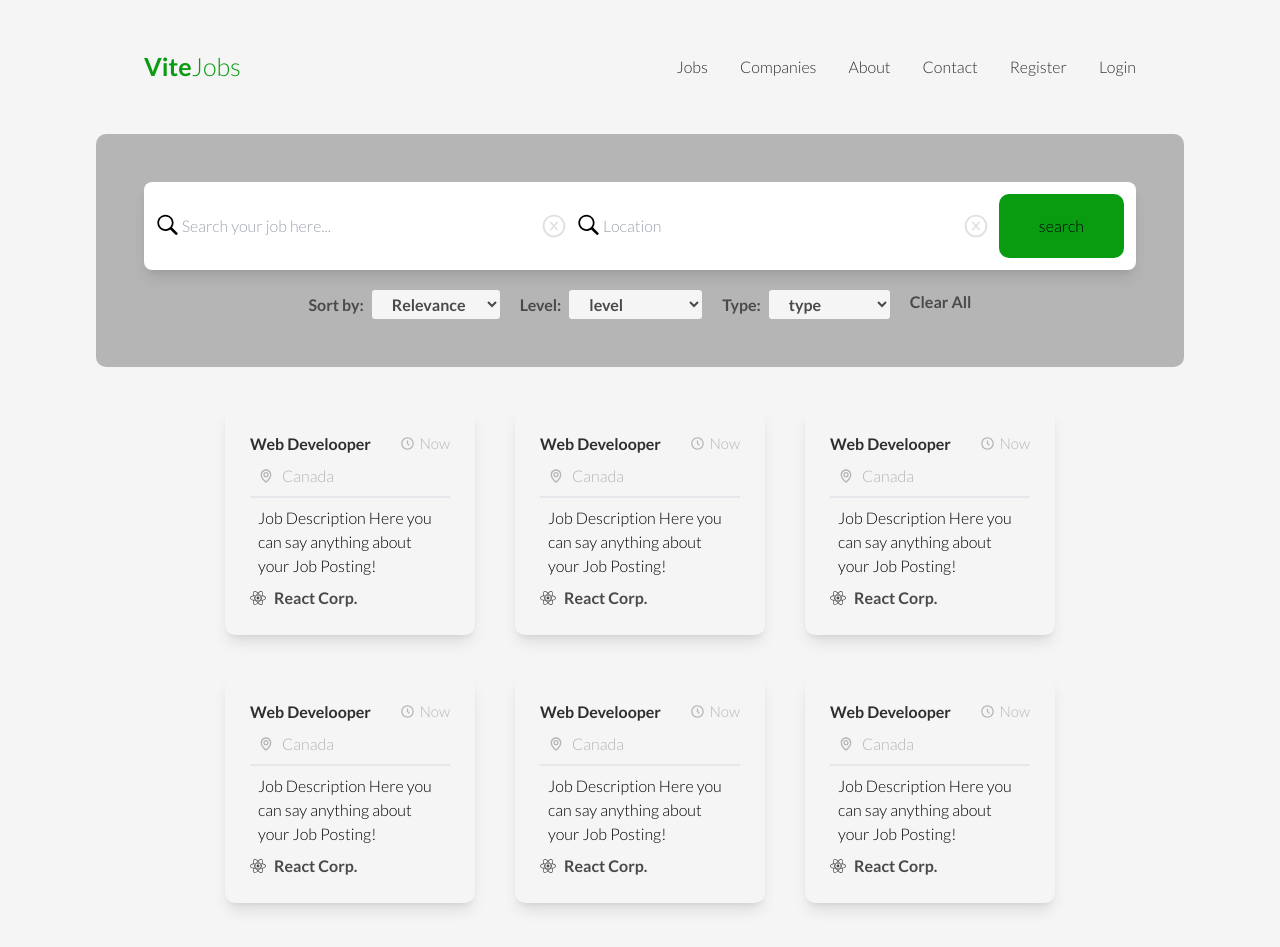
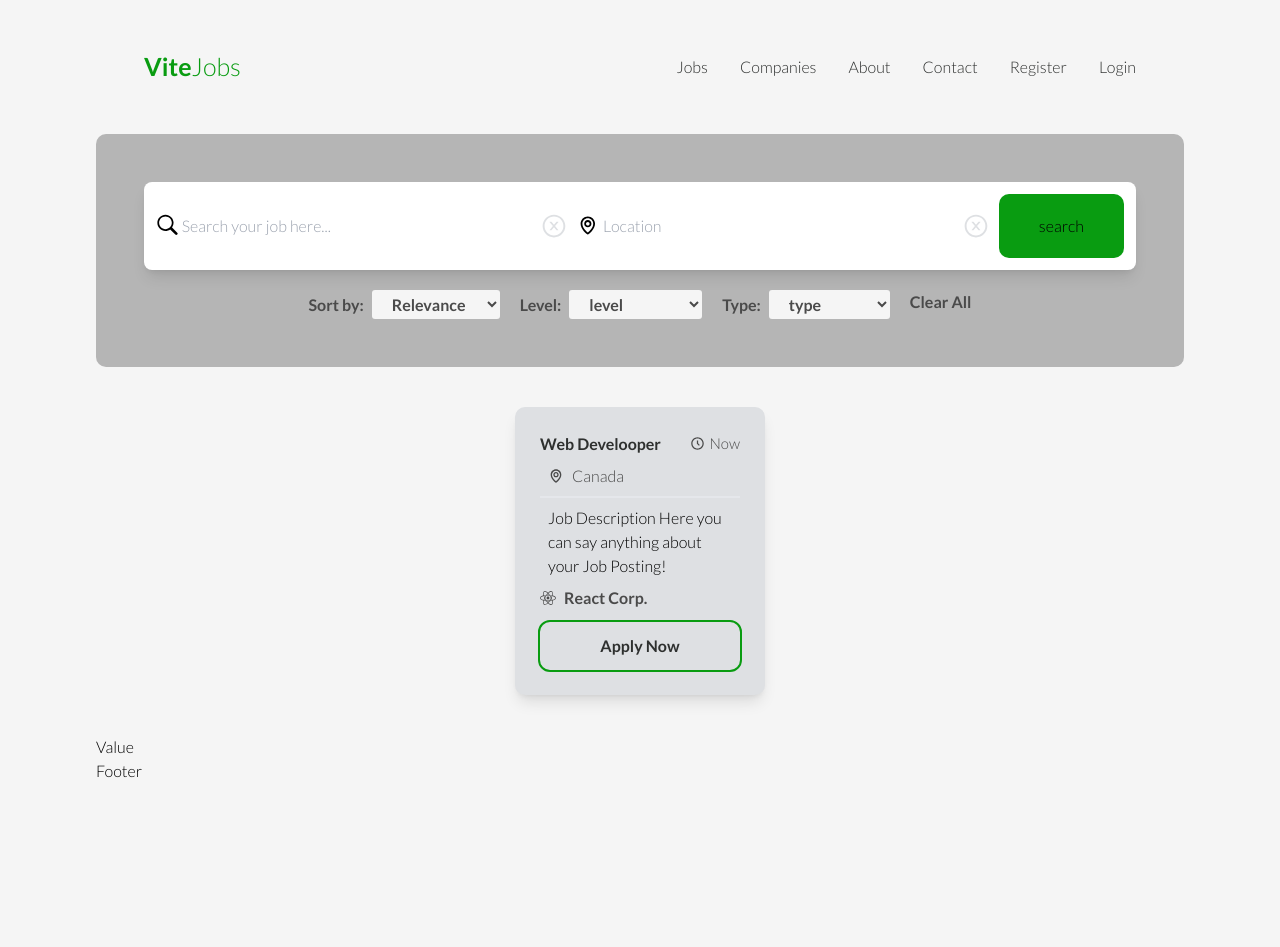
Before and after one commit to SamIxCode/ViteJobs, a React (Vite) app: page / in a window 1280 px wide. Shown: the top 947 px of the page. After the commit the page ends 800 px from the top, so only its background shows below. Built offline with nearby package versions, Linux system fonts and the light colour scheme.

Commit message:
customization of job div

```diff
--- a/src/compontents/JobDiv/Job.jsx
+++ b/src/compontents/JobDiv/Job.jsx
@@ -10,120 +10,28 @@ export const Job = () => {
       <div className="jobContainer flex gap-10 justify-center
       flex-wrap items-center py-10">
 
-        <div className="group group/item singleJob w-[250px] p-[25px] bg-whiteSmoke
+      <div className="group group/item singleJob w-[250px] p-[25px] bg-greyColor
         rounded-[10px] hover:bg-greenColor shadow-lg shadow-darkGrey-400/700
-        hover:shadow-lg">
+        hover:shadow-lg hover:duration-500 transition duration-150 ease-in hover:ease-out">
           <span className='flex justify-between items-center gap-2'>
             <h1 className=' text-[16px] font-semibold text-textColor'>Web Develooper</h1>
-            <span className='flex items-center gap-1 text-[15px] text-darkerGrey'> <BiTimeFive /> Now </span>
+            <span className='flex items-center gap-1 text-[15px] text-darkGrey'> <BiTimeFive /> Now </span>
           </span>
-          <h6 className='text-darkerGrey flex items-center gap-2 p-2'>
+          <h6 className='text-darkGrey flex items-center gap-2 p-2'>
             <BiMap />Canada
           </h6>
           <p className='Posting Job border-t-2 p-2 hover:text-black'>Job Description
             Here you can say anything about your Job Posting!</p>
 
-          <div className='companyDiv flex items-center gap-2 font-semibold text-darkGrey'>
+          <div className=' pb-3 companyDiv flex items-center gap-2 font-semibold text-darkGrey'>
             <FaReact /> React Corp.
+          </div>
+
+          <button className=' outline outline-2 outline-greenColor rounded-[10px] gap-2 p-3 block w-full font-semibold text-textColor bg-transparent group-hover:bg-whiteSmoke hover:duration-500 '>
+            Apply Now
+          </button>
 
           </div>
-
-        </div>
-        <div className="group group/item singleJob w-[250px] p-[25px] bg-whiteSmoke
-        rounded-[10px] hover:bg-greenColor shadow-lg shadow-darkGrey-400/700
-        hover:shadow-lg">
-          <span className='flex justify-between items-center gap-2'>
-            <h1 className=' text-[16px] font-semibold text-textColor'>Web Develooper</h1>
-            <span className='flex items-center gap-1 text-[15px] text-darkerGrey'> <BiTimeFive /> Now </span>
-          </span>
-          <h6 className='text-darkerGrey flex items-center gap-2 p-2'>
-            <BiMap />Canada
-          </h6>
-          <p className='Posting Job border-t-2 p-2 hover:text-black'>Job Description
-            Here you can say anything about your Job Posting!</p>
-
-          <div className='companyDiv flex items-center gap-2 font-semibold text-darkGrey'>
-            <FaReact /> React Corp.
-
-          </div>
-
-        </div>
-        <div className="group group/item singleJob w-[250px] p-[25px] bg-whiteSmoke
-        rounded-[10px] hover:bg-greenColor shadow-lg shadow-darkGrey-400/700
-        hover:shadow-lg">
-          <span className='flex justify-between items-center gap-2'>
-            <h1 className=' text-[16px] font-semibold text-textColor'>Web Develooper</h1>
-            <span className='flex items-center gap-1 text-[15px] text-darkerGrey'> <BiTimeFive /> Now </span>
-          </span>
-          <h6 className='text-darkerGrey flex items-center gap-2 p-2'>
-            <BiMap />Canada
-          </h6>
-          <p className='Posting Job border-t-2 p-2 hover:text-black'>Job Description
-            Here you can say anything about your Job Posting!</p>
-
-          <div className='companyDiv flex items-center gap-2 font-semibold text-darkGrey'>
-            <FaReact /> React Corp.
-
-          </div>
-
-        </div>
-        <div className="group group/item singleJob w-[250px] p-[25px] bg-whiteSmoke
-        rounded-[10px] hover:bg-greenColor shadow-lg shadow-darkGrey-400/700
-        hover:shadow-lg">
-          <span className='flex justify-between items-center gap-2'>
-            <h1 className=' text-[16px] font-semibold text-textColor'>Web Develooper</h1>
-            <span className='flex items-center gap-1 text-[15px] text-darkerGrey'> <BiTimeFive /> Now </span>
-          </span>
-          <h6 className='text-darkerGrey flex items-center gap-2 p-2'>
-            <BiMap />Canada
-          </h6>
-          <p className='Posting Job border-t-2 p-2 hover:text-black'>Job Description
-            Here you can say anything about your Job Posting!</p>
-
-          <div className='companyDiv flex items-center gap-2 font-semibold text-darkGrey'>
-            <FaReact /> React Corp.
-
-          </div>
-
-        </div>
-        <div className="group group/item singleJob w-[250px] p-[25px] bg-whiteSmoke
-        rounded-[10px] hover:bg-greenColor shadow-lg shadow-darkGrey-400/700
-        hover:shadow-lg">
-          <span className='flex justify-between items-center gap-2'>
-            <h1 className=' text-[16px] font-semibold text-textColor'>Web Develooper</h1>
-            <span className='flex items-center gap-1 text-[15px] text-darkerGrey'> <BiTimeFive /> Now </span>
-          </span>
-          <h6 className='text-darkerGrey flex items-center gap-2 p-2'>
-            <BiMap />Canada
-          </h6>
-          <p className='Posting Job border-t-2 p-2 hover:text-black'>Job Description
-            Here you can say anything about your Job Posting!</p>
-
-          <div className='companyDiv flex items-center gap-2 font-semibold text-darkGrey'>
-            <FaReact /> React Corp.
-
-          </div>
-
-        </div>
-        <div className="group group/item singleJob w-[250px] p-[25px] bg-whiteSmoke
-        rounded-[10px] hover:bg-greenColor shadow-lg shadow-darkGrey-400/700
-        hover:shadow-lg">
-          <span className='flex justify-between items-center gap-2'>
-            <h1 className=' text-[16px] font-semibold text-textColor'>Web Develooper</h1>
-            <span className='flex items-center gap-1 text-[15px] text-darkerGrey'> <BiTimeFive /> Now </span>
-          </span>
-          <h6 className='text-darkerGrey flex items-center gap-2 p-2'>
-            <BiMap />Canada
-          </h6>
-          <p className='Posting Job border-t-2 p-2 hover:text-black'>Job Description
-            Here you can say anything about your Job Posting!</p>
-
-          <div className='companyDiv flex items-center gap-2 font-semibold text-darkGrey'>
-            <FaReact /> React Corp.
-
-          </div>
-
-        </div>
       </div>
     </div>
   )
--- a/src/compontents/SearchDiv/Search.jsx
+++ b/src/compontents/SearchDiv/Search.jsx
@@ -1,6 +1,7 @@
 import React from 'react'
 import { GoSearch } from 'react-icons/go';
 import { AiOutlineCloseCircle } from 'react-icons/ai';
+import { BiMap } from "react-icons/bi"
 export const Search = () => {
   return (
     <div className='searchDiv grid gap-5 bg-darkerGrey rounded-[10px] p-[3rem]'>
@@ -14,7 +15,7 @@ export const Search = () => {
             <AiOutlineCloseCircle className='text-[30px] text-greyColor hover:text-darkerGrey icon' />
           </div>
           <div className='flex gap-1 items-center w-[100%]'>
-            <GoSearch className='icon text-[25px]' />
+            <BiMap className='icon text-[25px]' />
             <input type='text' className='bg-transparent text-green-800 focus:outline-none w-[100%]' placeholder='Location'></input>
             <AiOutlineCloseCircle className='text-[30px] text-greyColor hover:text-darkerGrey icon' />
           </div>
```
